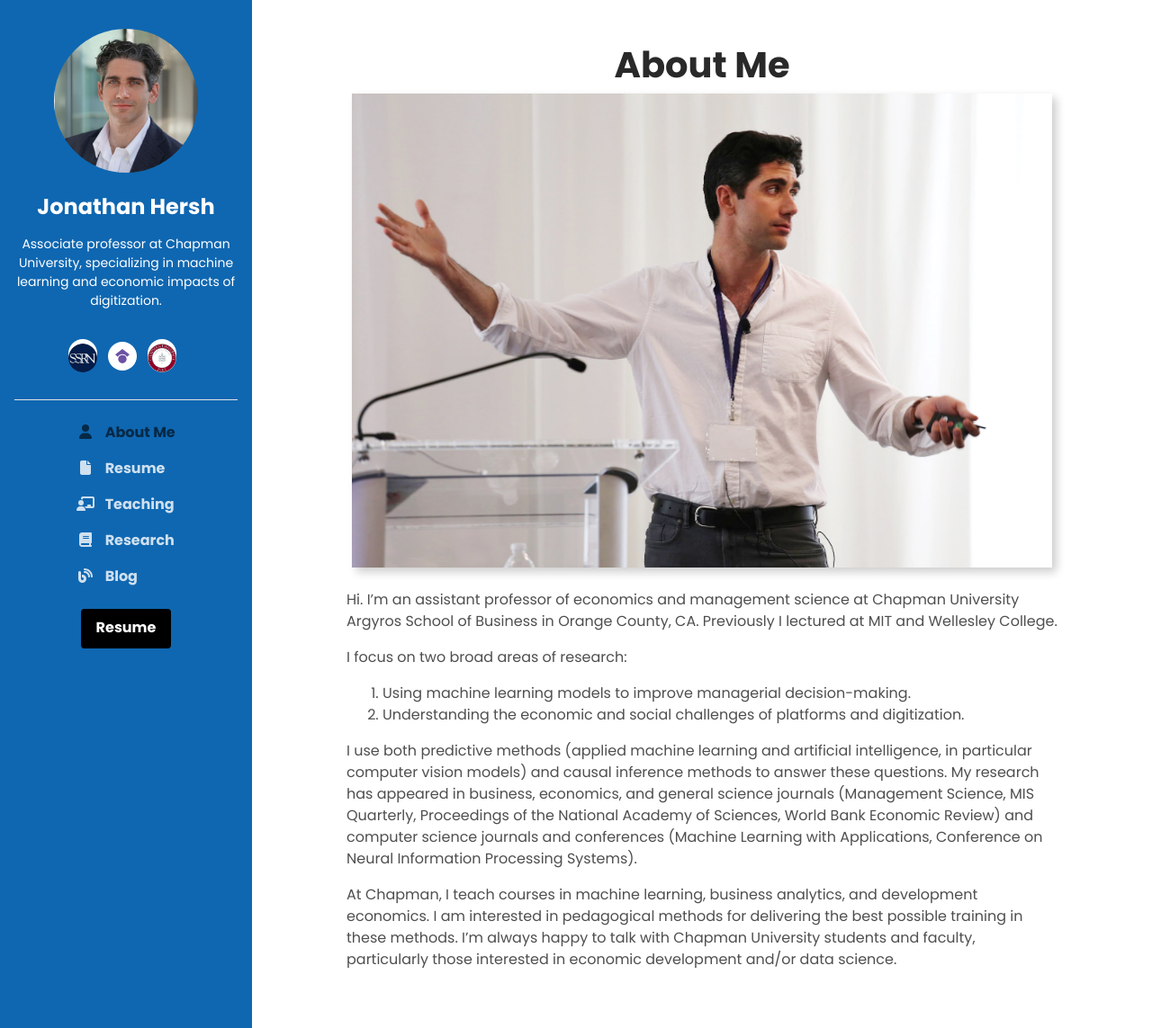
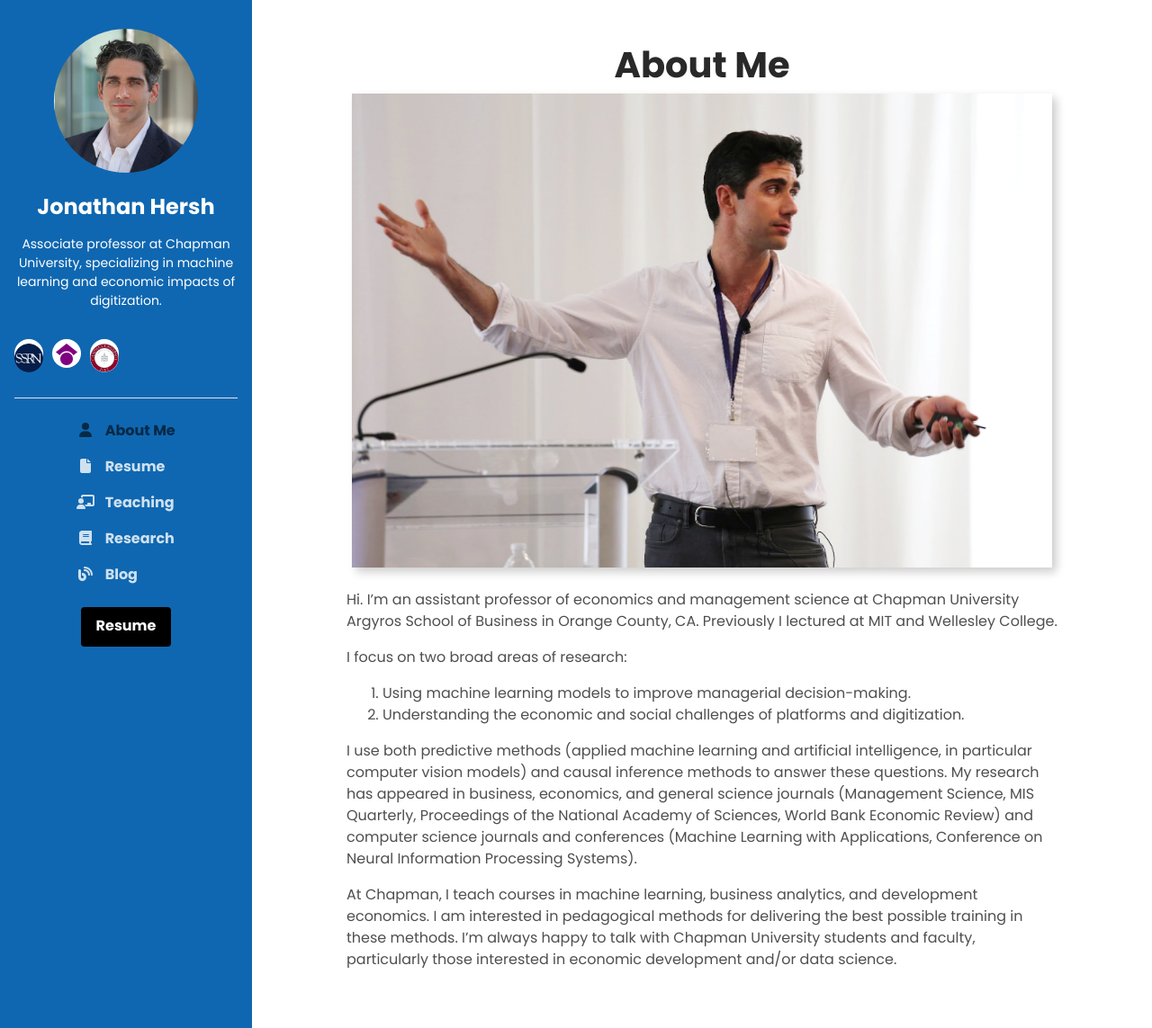
Before and after one commit to Muhammad-Sultan/muhammad-sultan.github.io, a Jekyll site: the page built from _pages/index.md, in a window 1280 px wide and 1143 px high. Shown: the whole window at 90% size. Built offline with Jekyll 4.4.1, drawn with Linux system fonts in a browser that asks for light colours.

Commit message:
Update social.html

```diff
--- a/_includes/social.html
+++ b/_includes/social.html
@@ -1,29 +1,40 @@
-{% if site.social_links.github_username %}
-<li class="list-inline-item">
-  <a href="https://github.com/{{ site.social_links.github_username }}" target="_blank">
-    <img src="/assets/ssrn.png" style="width:32px;height:auto;">
-  </a>
-</li>
-{% endif %}
+<style>
+  .social-icons {
+    list-style: none;
+    padding: 0;
+    display: flex;
+  }
 
-{% if site.social_links.scholar_username %}
-<li class="list-inline-item">
-  <a href="https://scholar.google.com/citations?user={{ site.social_links.scholar_username }}" target="_blank">
-    <i class="fab fa-google-scholar fa-fw"></i>
-  </a>
-</li>
-{% endif %}
+  .social-icon {
+    margin-right: 10px;
+  }
 
-{% if site.social_links.orcid_id %}
-<li class="list-inline-item">
-  <a href="https://orcid.org/{{ site.social_links.orcid_id }}" target="_blank">
-    <img src="/assets/chapman.png" style="width:32px;height:32px;">
-  </a>
-</li>
-{% endif %}
-<style>
-a img {
-  border-radius: 50%;
-}
+  .icon-image {
+    width: 32px;
+    height: 32px;
+    border-radius: 50%;
+  }
 
+  .icon-font {
+    font-size: 24px;
+    color: purple; /* Customize the color as needed */
+  }
 </style>
+
+<ul class="social-icons">
+  <li class="social-icon">
+    <a href="https://github.com/{{ site.social_links.github_username }}" target="_blank">
+      <img src="/assets/ssrn.png" alt="SSRN" class="icon-image">
+    </a>
+  </li>
+  <li class="social-icon">
+    <a href="https://scholar.google.com/citations?user={{ site.social_links.scholar_username }}" target="_blank">
+      <i class="fab fa-google-scholar fa-fw icon-font"></i>
+    </a>
+  </li>
+  <li class="social-icon">
+    <a href="https://orcid.org/{{ site.social_links.orcid_id }}" target="_blank">
+      <img src="/assets/chapman.png" alt="Chapman University" class="icon-image">
+    </a>
+  </li>
+</ul>
```
